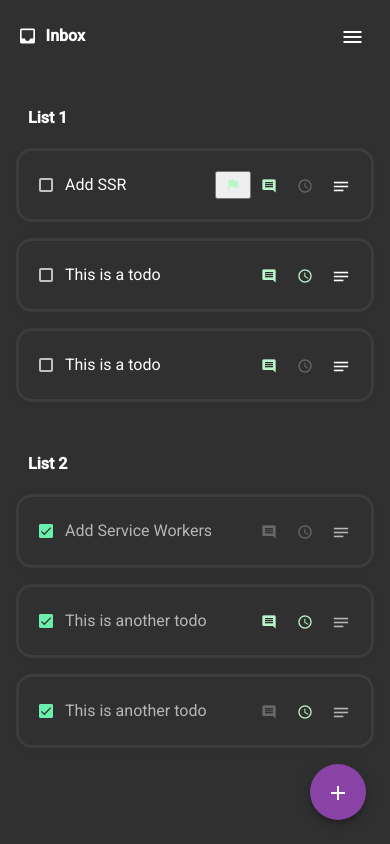
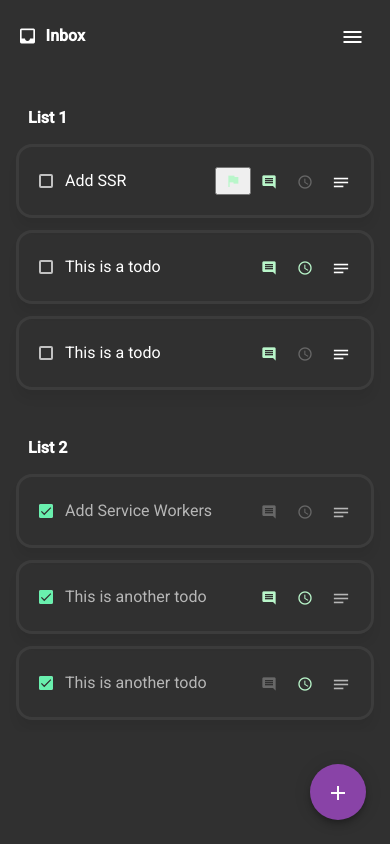
Before and after one commit to wintersteve/todo, an Angular app: page / in a window 390 px wide. Built offline with nearby package versions, Linux system fonts and the light colour scheme.

Commit message:
update mobile design

```diff
--- a/src/app/todos/todo/todo.component.scss
+++ b/src/app/todos/todo/todo.component.scss
@@ -60,12 +60,12 @@
 		width: auto;
 		height: auto !important;
 		user-select: none;
-		margin: 1rem 1rem;
-		padding: 1rem 0rem;
+		margin: 0.75rem 1rem;
 		border-radius: 1rem;
 		border: 3px solid rgba(255, 255, 255, 0.06);
-		box-shadow: 0 1px 10px rgba(0, 0, 0, 0.05);
+		box-shadow: 0 10px 10px rgba(0, 0, 0, 0.05);
 		box-sizing: border-box;
+		overflow: hidden;
 	}
 	.notes-wrapper {
 		padding: 1.5rem;
--- a/src/scss/_mat-override.scss
+++ b/src/scss/_mat-override.scss
@@ -65,6 +65,6 @@ textarea.mat-input-element {
 @media screen and (max-width: map-get($breakpoints, 's' )) {
 	.mat-list-base .mat-list-item .mat-list-item-content,
 	.mat-list-base .mat-list-option .mat-list-item-content {
-		padding: 0 4px !important;
+		padding: 1rem 4px !important;
 	}
 }
```
